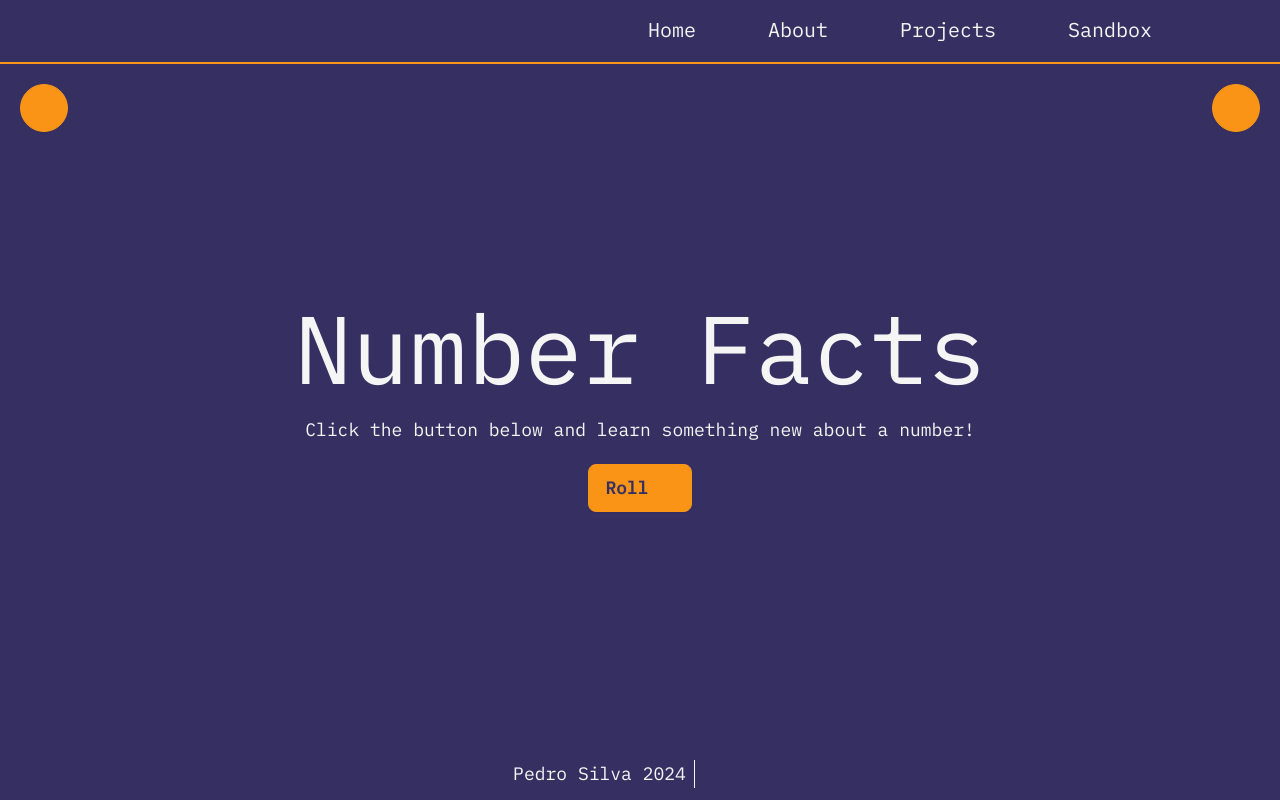
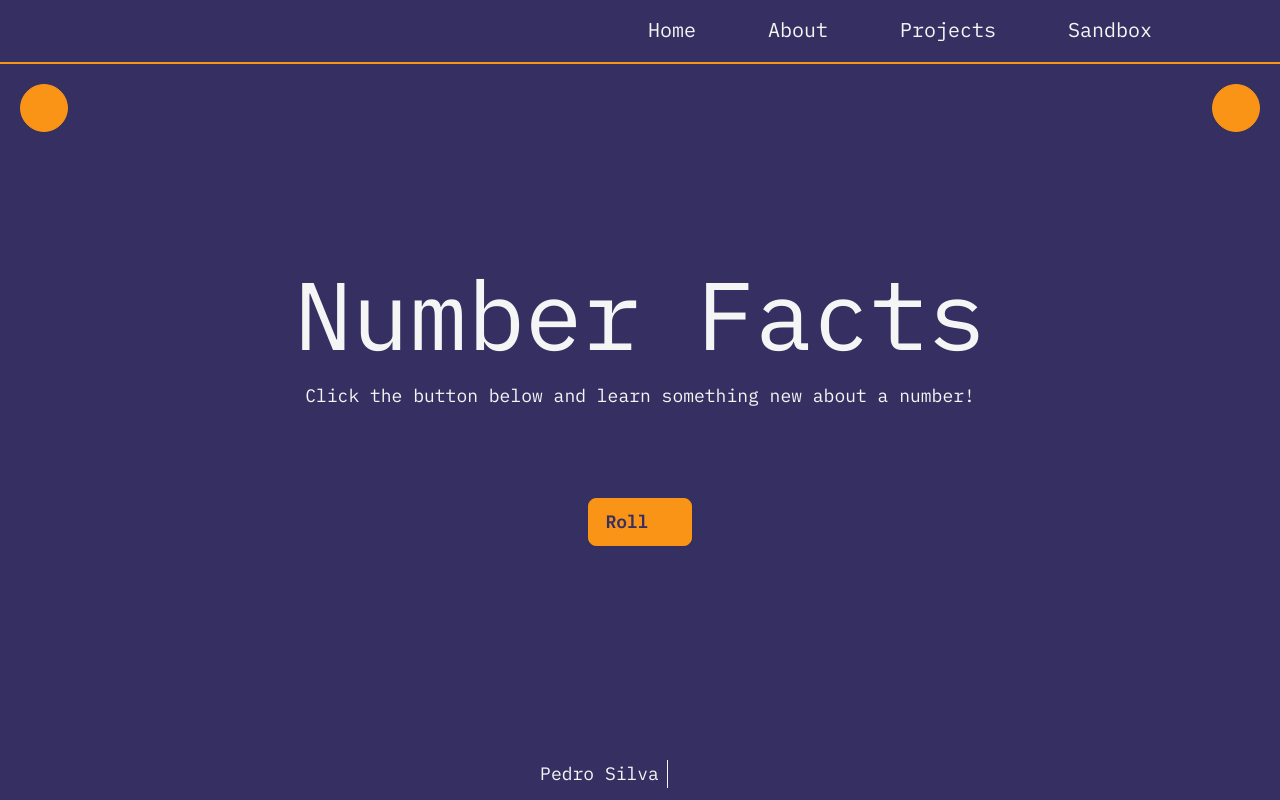
Before and after one commit to pedrosilva17/personal-website, a SvelteKit app: page /sandbox/number-facts in a window 1280 px wide. Built offline with nearby package versions, Linux system fonts and the light colour scheme; some icons are missing.

Commit message:
feat: disable roll button for duration of tweening, minimum height for description

```diff
--- a/src/lib/layout/Footer.svelte
+++ b/src/lib/layout/Footer.svelte
@@ -5,7 +5,7 @@
 </script>
 
 <footer class="flex flex-row p-3 bg-primary w-full p-auto text-center justify-center text-white">
-	<p class="flex text-lg border-r border-white px-2">Pedro Silva 2024</p>
+	<p class="flex text-lg border-r border-white px-2">Pedro Silva</p>
 	<div class="flex flex-row gap-2 px-2">
 		<IconLink
 			id="github"
--- a/src/routes/sandbox/number-facts/+page.svelte
+++ b/src/routes/sandbox/number-facts/+page.svelte
@@ -16,6 +16,8 @@
 		interpolate: interpolateRound
 	});
 	async function newNumber() {
+		const button = document.getElementById('roll') as HTMLButtonElement;
+		button.disabled = true;
 		const response = await fetch('/api/number-facts', {
 			method: 'GET',
 			headers: {
@@ -25,6 +27,9 @@
 
 		info = await response.json();
 		$tweenedNumber = Math.floor(info.number);
+		setTimeout(() => {
+			button.disabled = false;
+		}, 2000);
 	}
 </script>
 
@@ -32,13 +37,16 @@
 	<svelte:fragment slot="content">
 		<MainHeading>{info ? $tweenedNumber : 'Number Facts'}</MainHeading>
 		{#key info?.description}
-			<p in:fade={{ duration: 1000 }}>
+			<p in:fade={{ duration: 1000 }} class="min-h-24">
 				{@html info
 					? info.description
 					: 'Click the button below and learn something new about a number!'}
 			</p>
 		{/key}
-		<button on:click={newNumber} class="btn btn-secondary w-fit m-auto text-lg text-primary group"
+		<button
+			id="roll"
+			on:click={newNumber}
+			class="btn btn-secondary w-fit m-auto text-lg text-primary group disabled:bg-secondary/60 disabled:text-primary"
 			>Roll <Dice class="group-hover:animate-shake outline-none" /></button
 		>
 	</svelte:fragment>
```
